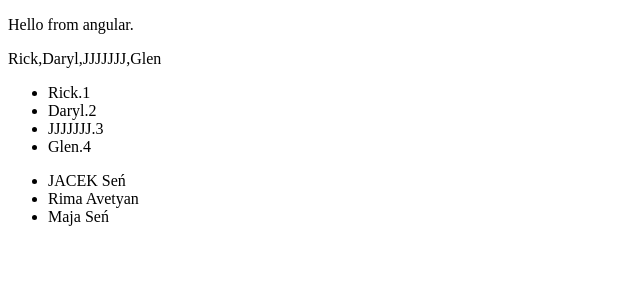
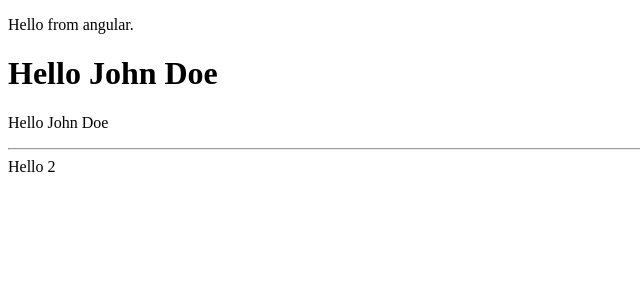
Before and after one commit to jaceksen/AngularFromFrontToBack, an Angular app: page / in a window 1280 px wide. Shown: the top 300 px of the page, without its empty margins (0-640 px from the left). Built offline with nearby package versions, Linux system fonts and the light colour scheme.

Commit message:
lekcja21_if_switch

```diff
--- a/src/app/components/sandbox/sandbox.componet.ts
+++ b/src/app/components/sandbox/sandbox.componet.ts
@@ -3,43 +3,30 @@
 @Component({
     selector:'sandbox',
     template:`
-        {{ people }}
+        <h1>Hello
+        <!--
+        <span *ngIf="showName">{{name}}</span>
+        <span *ngIf="!showName">AAAA</span>
+        -->
+        <span *ngIf="showName; else noName">{{name}}</span>
+        <ng-template #noName>World</ng-template>
+        </h1>
 
-        <ul>
-            <li *ngFor="let person of people; let i = index">
-            {{person}}.{{i+1}}
-            </li>
-        </ul>
-        <ul>
-        <li *ngFor="let person of people2; let i = index">
-        {{person.firstName}} {{person.lastName}}
-        </li>
-    </ul>
+        <p>Hello {{ showName ? name : 'World1' }}</p>
+
+        <hr>
+
+        <div [ngSwitch]="greeting">
+            <div *ngSwitchCase="'1'">Hello 1</div>
+            <div *ngSwitchCase="'2'">Hello 2</div>
+            <div *ngSwitchDefault>Default</div>
+        </div>
+
     `
 })
 
 export class SandboxComponent{
-    name:string='aaa';
-
-    people = ['Rick', 'Daryl', 'Carl', 'Glen'];
-
-    people2=[
-        {
-            firstName: 'Jacek',
-            lastName: 'Seń'
-        },
-        {
-            firstName: 'Rima',
-            lastName: 'Avetyan'
-        },
-        {
-            firstName: 'Maja',
-            lastName: 'Seń'
-        }
-    ];
-
-    constructor(){
-        this.people[2] = 'JJJJJJJ';
-        this.people2[0].firstName = 'JACEK';
-    }
+    name:string = 'John Doe';
+    showName:boolean = true;
+    greeting:number = 2;
 }
```
